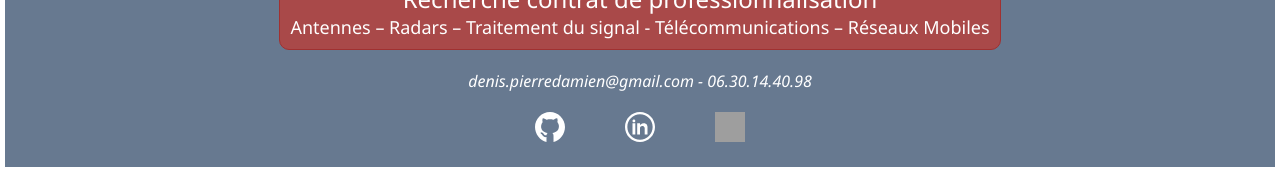
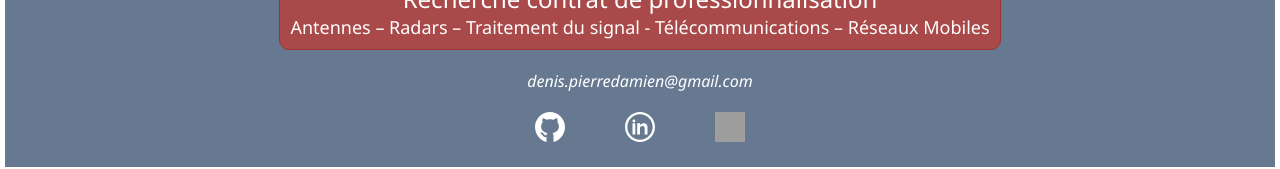
Before and after one commit to pierredamiendenis/website, an Angular app: page /home in a window 1280 px wide. Shown: the part 364-533 px from the top of the page. Built offline with nearby package versions, Linux system fonts and the light colour scheme; grey boxes are pictures that could not be loaded.

Commit message:
Update home.component.html

```diff
--- a/src/app/pages/home/home.component.html
+++ b/src/app/pages/home/home.component.html
@@ -9,7 +9,7 @@
             <div class="main-bio-search-content">Antennes – Radars – Traitement du signal - Télécommunications – Réseaux Mobiles</div>
         </div>
 
-        <div class="main-bio-contact">denis.pierredamien@gmail.com - 06.30.14.40.98</div>
+        <div class="main-bio-contact">denis.pierredamien@gmail.com</div>
 
 
         <div class="main-bio-network">
```
